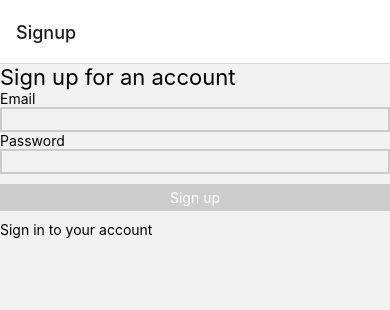
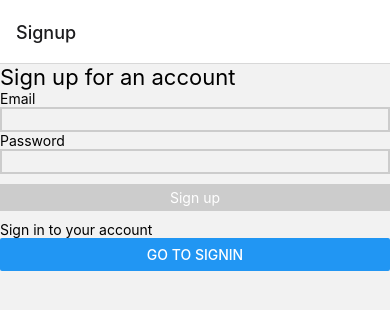
Before and after one commit to chaoyuu/Final_app, a React Native app: screen / in a window 390 px wide. Shown: the top 310 px of the page. Built offline with nearby package versions, Linux system fonts and the light colour scheme; no server answers; the database is empty.

Commit message:
add new button

```diff
--- a/components/Signup.js
+++ b/components/Signup.js
@@ -1,5 +1,5 @@
 import React, {useState,useEffect} from 'react';
-import { StyleSheet, Text, View, TextInput, TouchableOpacity } from 'react-native';
+import { Button,StyleSheet, Text, View, TextInput, TouchableOpacity } from 'react-native';
 import { useNavigation } from '@react-navigation/core';
 
 export function Signup ( props ) {
@@ -66,13 +66,22 @@ export function Signup ( props ) {
       <TouchableOpacity onPress={ () => navigation.navigate("Signin") }>
         <Text>Sign in to your account</Text>
       </TouchableOpacity>
+      <Button
+  title="Go to Signin"
+  onPress={() => navigation.navigate('Signin')}
+/>
     </View>
+
   )
 }
 
 const SignupStyles = StyleSheet.create({
   heading: {
     fontSize: 22,
+  },
+  container: {
+    flex: 1,
+
   },
   input: {
     fontSize: 18,
```
